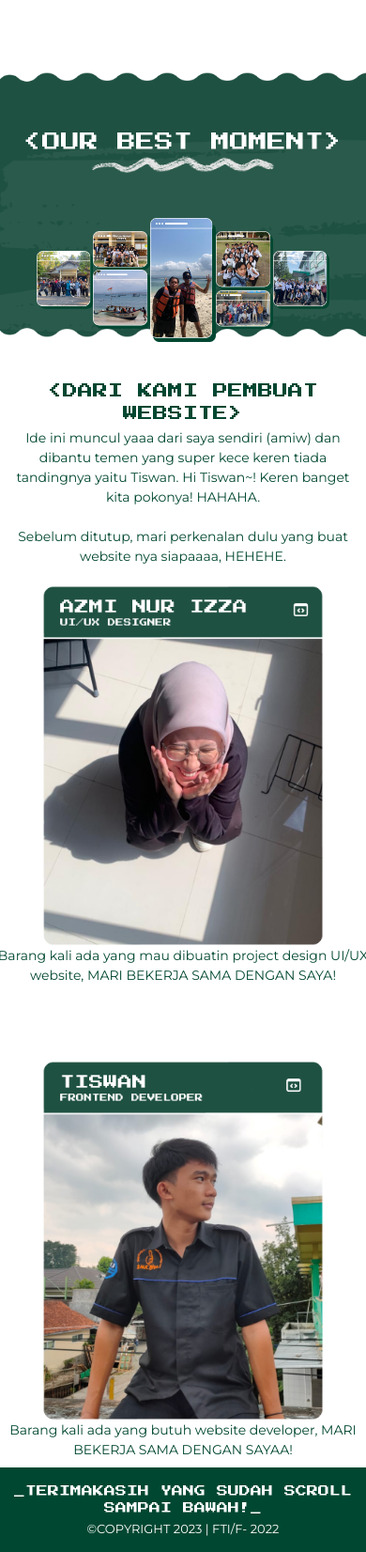
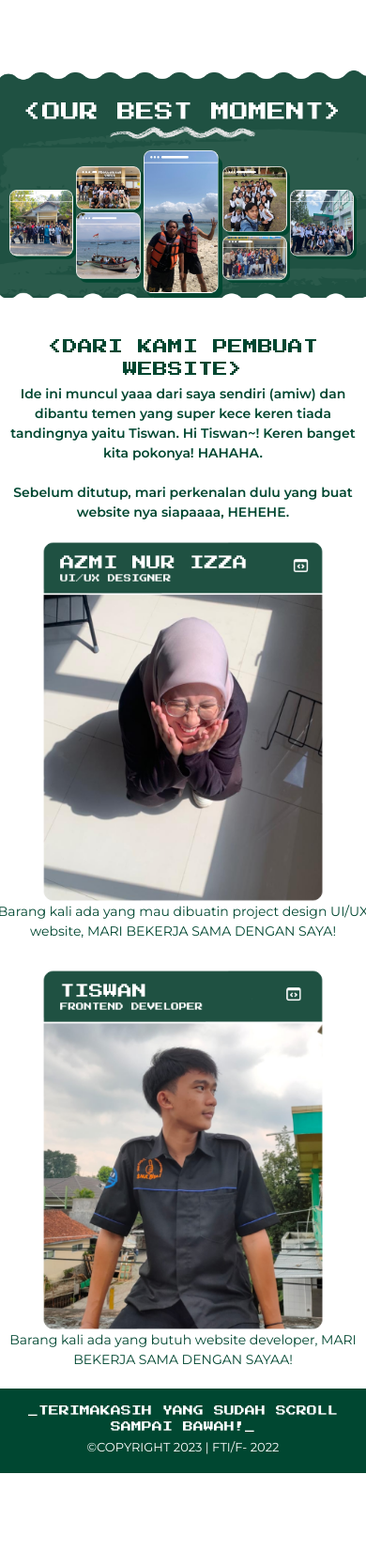
Before and after one commit to tiswan14/if-unper-f22, a website: page index.html in a window 390 px wide. Shown: the part 1868-3520 px from the top of the page at 94% size. After the commit the page ends 3436 px from the top, so only its background shows below. Drawn offline with nearby package versions, Linux system fonts and the light colour scheme.

Commit message:
clearing

```diff
--- a/index.html
+++ b/index.html
@@ -115,9 +115,9 @@
     <!-- MEMBERS -->
     <!-- OUR BEST MOMENT -->
     <div class="best-moment" id="moment">
-        <h1 class="text-[20px] text-white md:text-[33px] pt-16">&lt;OUR BEST MOMENT&gt;</h1>
-        <img class="w-[50%] md:w-[35%] mx-auto pb-12" src="../assets/garis-our.png" alt="">
-        <div class="container w-[80%] flex justify-center items-center mx-auto md:w-full">
+        <h1 class="text-[20px] pt-8 text-white md:text-[33px] md:pt-16">&lt;OUR BEST MOMENT&gt;</h1>
+        <img class="w-[40%] pb-3 md:w-[30%] mx-auto md:pb-12" src="../assets/garis-our.png" alt="">
+        <div class="container w-[95%] flex justify-center items-center mx-auto md:w-full">
             <div class="image1">
                 <img src="../assets/momen1.png" alt="" srcset="">
             </div>
@@ -143,22 +143,22 @@
         <h1 class="text-[20pxs] md:text-[25px]">&lt;DARI KAMI PEMBUAT WEBSITE&gt;</h1>
         <div class="container mx-auto">
             <div class="desc">
-                <p class="text-center px-2 md:px-0 text-[14px] md-text-[16px] text-primary pt-1 font-Montserrat"> Ide
-                    ini muncul yaaa dari saya sendiri (amiw) dan dibantu temen yang super kece keren tiada
+                <p
+                    class="text-center px-2 md:px-0 text-[14px] md:text-[17px] font-semibold text-primary pt-1 font-Montserrat">
+                    Ide ini muncul yaaa dari saya sendiri (amiw) dan dibantu temen yang super kece keren tiada
                     <br>tandingnya yaitu Tiswan. Hi Tiswan~! Keren banget kita pokonya! HAHAHA. <br><br> Sebelum
                     ditutup, mari perkenalan dulu yang buat website nya siapaaaa, HEHEHE.</p>
             </div>
-            <div
-                class="image mx-auto pb-2 flex flex-col md:flex-row justify-center items-center gap-20 md:pt-6 md:pb-10">
+            <div class="image mx-auto flex flex-col md:flex-row justify-center items-center gap-20 md:pt-6 md:pb-10">
                 <div class="profile-azmi flex flex-col items-center mt-5">
                     <img src="../assets/profile-azmi.png" alt="" class="w-[75%] md:w-[85%]">
                     <p class="text-center w-[400px] text-[14px] md:text-[16px] text-primary">Barang kali ada yang mau
                         dibuatin project design UI/UX website, MARI BEKERJA SAMA DENGAN SAYA!</p>
                 </div>
-                <div class="profile-tiswan flex flex-col items-center">
+                <div class="profile-tiswan mt-[-50px] flex flex-col items-center md:mt-0">
                     <img src="../assets/profile-tiswan.png" alt="" class="w-[75%] md:w-[85%]">
-                    <p class="text-center w-[400px] text-[14px] md:text-[16px] text-primary"> Barang kali ada yang butuh
-                        website developer, MARI BEKERJA SAMA DENGAN SAYAA!</p>
+                    <p class="text-center pb-5 w-[400px] text-[14px] md:text-[16px] text-primary md:pb-0"> Barang kali
+                        ada yang butuh website developer, MARI BEKERJA SAMA DENGAN SAYAA!</p>
                 </div>
             </div>
         </div>
@@ -167,7 +167,7 @@
     <!-- FOOTER -->
     <footer class=" bg-primary h-[90px] flex justify-center items-center">
         <div class="container text-white">
-            <h1 class="text-[12px] md:text-[15px] text-white text-center">_TERIMAKASIH YANG SUDAH SCROLL SAMPAI BAWAH!_
+            <h1 class="text-[11px] md:text-[15px] text-white text-center">_TERIMAKASIH YANG SUDAH SCROLL SAMPAI BAWAH!_
             </h1>
             <p class="font-Montserrat  text-[13px] pt-1 text-center">&copy;COPYRIGHT 2023 | FTI/F- 2022 </p>
         </div>
--- a/src/input.css
+++ b/src/input.css
@@ -19,12 +19,11 @@ h1 {
   background-size: cover;
 }
 
-/* Contoh untuk mengubah warna dan ukuran hamburger icon menggunakan hamburgers.css */
 .hamburger--elastic .hamburger-inner,
 .hamburger--elastic .hamburger-inner::before,
 .hamburger--elastic .hamburger-inner::after {
-  background-color: white; /* Ubah warna sesuai keinginan */
-  width: 30px; /* Ubah ukuran sesuai keinginan */
+  background-color: white;
+  width: 30px;
   height: 3px;
 }
 
@@ -34,6 +33,3 @@ h1 {
 .hamburger--elastic.is-active .hamburger-inner::after {
   background-color: white !important; /* Ganti warna sesuai keinginan */
 }
-.bebek {
-  color: red;
-}
```
Also changed, not shown: dist/output.css.
